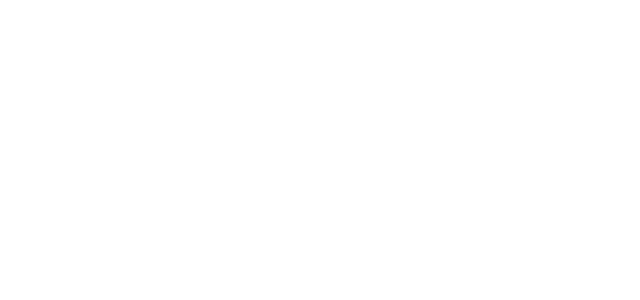
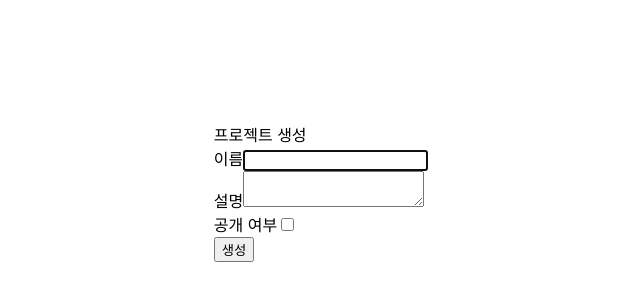
Before and after one commit to ksavedi/vedi, a React (Create React App) app in the folder client/: page /create in a window 1280 px wide. Before the commit this address had no page. Shown: the part 208-508 px from the top of the page, without its empty margins (319-959 px from the left). Built offline with nearby package versions, Linux system fonts and the light colour scheme.

Commit message:
Creating Project Feature

```diff
--- a/client/src/App.tsx
+++ b/client/src/App.tsx
@@ -1,3 +1,4 @@
+import CreateProject from './CreateProject';
 import Login from './Login';
 import ProjectInfo from './ProjectInfo';
 import ViewProject from './ViewProject';
@@ -9,6 +10,7 @@ const App = () =>
             <Route path="/" element={<Login />} />
             <Route path="/project" element={<ViewProject />} />
             <Route path="/project/:name" element={<ProjectInfo />} />
+            <Route path="/create" element={<CreateProject />} />
         </Routes>
     </BrowserRouter>
 
--- /dev/null
+++ b/client/src/CreateProject.tsx
@@ -0,0 +1,65 @@
+import { useState } from 'react'
+import { requestMsg } from './post'
+import type { Id } from '../../interface/basic'
+import { ProjectInfo } from '../../class/project'
+import { useNavigate } from 'react-router-dom'
+
+
+const requestCreateProject = async (projectName: string, description: string, isPublic: boolean) => {
+    const projectInfo: ProjectInfo = {
+        owner: localStorage['id'] as Id,
+        description,
+        members: [localStorage['id'] as Id],
+        files: {},
+        requests: [],
+        isPublic
+    }
+    const res = await requestMsg({
+        query: 'createProject',
+        content: { projectName, projectInfo },
+        sessionKey: localStorage['sessionKey']
+    })
+}
+
+const CreateProject = () => {
+    const [projectName, setProjectName] = useState("");
+    const [description, setDescription] = useState("");
+    const [isPublic, setIsPublic] = useState(false);
+
+    return (
+        <div>
+            <div>프로젝트 생성</div>
+            <div>
+                이름
+                <input
+                    defaultValue=""
+                    onChange={
+                        (e) => setProjectName(e.target.value || '')
+                    }
+                    autoFocus={true}
+                />
+            </div>
+            <div>
+                설명
+                <textarea
+                    defaultValue=""
+                    onChange={
+                        (e) => setDescription(e.target.value || '')
+                    }
+                />
+            </div>
+            <div>
+                공개 여부
+                <input
+                    type="checkbox"
+                    onChange={
+                        (e) => setIsPublic(e.target.checked)
+                    }
+                />
+            </div>
+            <button onClick={() => requestCreateProject(projectName, description, isPublic)}>생성</button>
+        </div>
+    )
+}
+
+export default CreateProject
--- a/client/src/ViewProject.tsx
+++ b/client/src/ViewProject.tsx
@@ -3,6 +3,7 @@ import { Project } from '../../class/project'
 import { requestMsg } from './post'
 import { ServerResProjectList } from '../../interface/serverRes'
 import "./ViewProject.css"
+import { useNavigate } from 'react-router-dom'
 
 const ViewProject = () => {
     const [projectList, setProjectList] = useState<Project[]>([])
@@ -18,7 +19,14 @@ const ViewProject = () => {
         })()
     }, [])
 
+    const navigate = useNavigate()
+
     return (
+        <>
+            <div id="create-project-button"
+                onClick={() => navigate('../create')}>
+                프로젝트 생성
+            </div>
             <div id="projects-container">
                 <div className="project-container">
                     <div className="project-list-title">내 프로젝트</div>
@@ -51,6 +59,7 @@ const ViewProject = () => {
                     </div>
                 </div>
             </div>
+        </>
     )
 }
 
```
Lines whose indentation alone changed are shown as unchanged.
